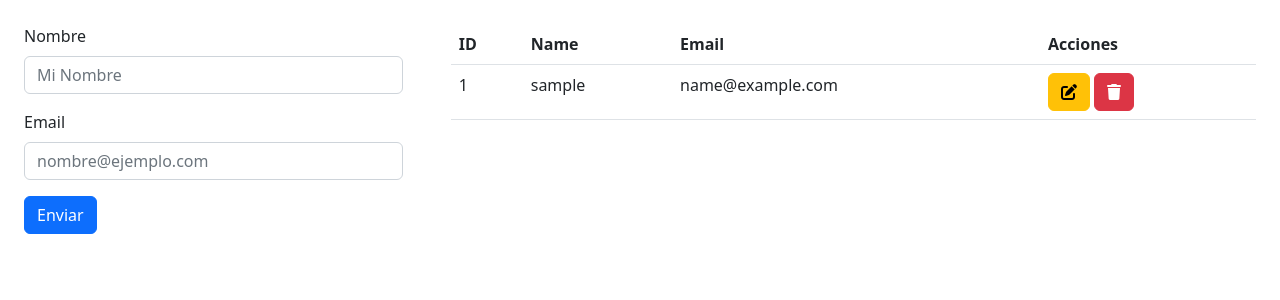
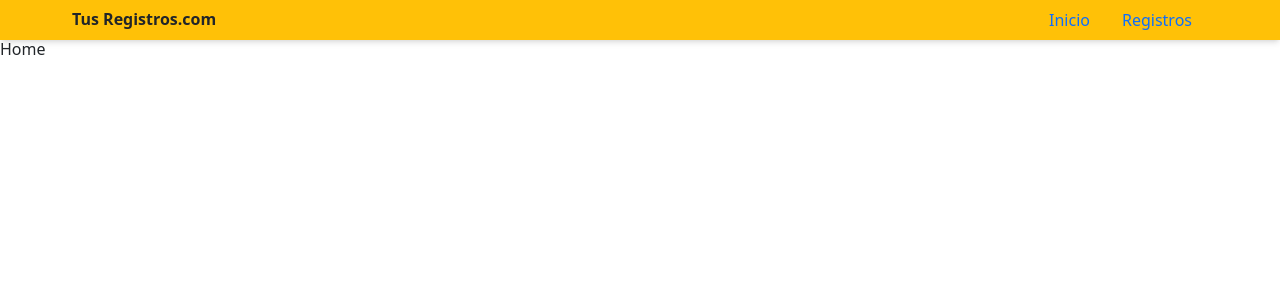
Before and after one commit to manuelperezdearce/control-de-horarios, a PHP site: page / in a window 1280 px wide. Shown: the top 300 px of the page. Run offline with PHP 8.4, Linux system fonts and the light colour scheme; tables that the repository leaves empty or names only in its code hold one stand-in row (values such as "Sample post"); some libraries are stand-ins or nearby versions.

Commit message:
F:CRUD controller added

```diff
--- /dev/null
+++ b/components/botonNuevoRegistro.php
@@ -0,0 +1,3 @@
+<button class="btn btn-sucess">
+    Nuevo Registro
+</button>
--- a/components/formularioRegistro.php
+++ b/components/formularioRegistro.php
@@ -1,14 +1,14 @@
-<form action="../modelo/crearRegistro.php" method="post">
+<form class="max-w-md mx-auto" action="../controlador/crearRegistro.php" method="post">
     <div class="mb-3">
         <label name="user_name" for="nameForm" class="form-label">Nombre</label>
-        <input type="text" class="form-control" id="nameForm" placeholder="Mi Nombre">
+        <input name="user_name" type="text" class="form-control" id="nameForm" placeholder="Mi Nombre">
     </div>
     <div class="mb-3">
         <label name="user_email" for="emailForm" class="form-label">Email</label>
-        <input type="email" class="form-control" id="emailForm" placeholder="nombre@ejemplo.com">
+        <input name="user_email" type="email" class="form-control" id="emailForm" placeholder="nombre@ejemplo.com">
     </div>
     <button
         type="submit"
         class="btn btn-primary"
-        role="button">Enviar</button>
+        role="button">Registrar</button>
 </form>
--- /dev/null
+++ b/components/head.php
@@ -0,0 +1,14 @@
+<!DOCTYPE html>
+<html lang="es">
+
+<head>
+    <meta charset="UTF-8">
+    <meta name="viewport" content="width=device-width, initial-scale=1.0">
+    <!-- CDNBootstrap -->
+    <link rel="stylesheet" href="https://cdn.jsdelivr.net/npm/bootstrap@5.2.3/dist/css/bootstrap.min.css">
+    <!-- Font Awesome -->
+    <link rel="stylesheet" href="https://cdnjs.cloudflare.com/ajax/libs/font-awesome/6.6.0/css/all.min.css">
+    <!-- TailwindCSS CDN -->
+    <script src="https://cdn.tailwindcss.com"></script>
+    <title>Tus Registros.com</title>
+</head>
--- /dev/null
+++ b/components/header.php
@@ -0,0 +1,9 @@
+<header class="bg-warning shadow-md">
+    <nav class="flex justify-between items-center max-w-[1200px] mx-auto px-8">
+        <h1 class="font-black">Tus Registros.com</h1>
+        <ul class="nav  flex justify-end">
+            <li><a class="nav-link active" href="index.php?page=home">Inicio</a></li>
+            <li><a class="nav-link active" href="index.php?page=registros">Registros</a></li>
+        </ul>
+    </nav>
+</header>
--- a/components/tablaRegistros.php
+++ b/components/tablaRegistros.php
@@ -1,35 +1,73 @@
+<?php
+
+
+
+function getData()
+{
+
+    include_once('./controlador/conexion.php');
+
+    $sql = "SELECT * FROM reports_db.reports";
+    $res = $conexion->query($sql);
+
+    if ($res === false) {
+        die("Error en la consulta: " . $conexion->error);
+    }
+    $data = [];
+
+    if ($res->num_rows > 0) {
+        while ($row = $res->fetch_assoc()) {
+            $data[] = $row;
+        }
+    }
+    return $data;
+}
+$registros = getData();
+?>
+
+
 <div class="table-responsive">
-    <table class="table">
+    <table class="table ">
         <thead>
-            <tr>
+            <tr class="bg-secondary">
                 <th scope="col">ID</th>
                 <th scope="col">Name</th>
                 <th scope="col">Email</th>
+                <th scope="col">Creado</th>
+                <th scope="col">Última actualización</th>
                 <th scope="col">Acciones</th>
             </tr>
         </thead>
         <tbody>
             <?php foreach ($registros as $registro) { ?>
-                <tr class="">
+                <tr>
                     <td scope="row"><?= $registro["report_id"] ?></td>
-                    <td><?= $registro["user_name"] ?></td>
-                    <td><?= $registro["user_email"] ?></td>
+                    <td scope="row"><?= $registro["user_name"] ?></td>
+                    <td scope="row"><?= $registro["user_email"] ?></td>
+                    <td scope="row"><?= $registro["create_at"] ?></td>
+                    <td scope="row"><?= $registro["updated_at"] ?></td>
+
                     <td class="">
                         <a class="btn btn-warning" href="" data-bs-toggle="modal"
-                            data-bs-target="#modalId"><i class="fa-solid fa-pen-to-square"></i></a>
-                        <a class="btn btn-danger" href=""><i class="fa-solid fa-trash"></i></a>
+                            data-bs-target="<?= "#modal" . $registro["report_id"] ?>"><i class="fa-solid fa-pen-to-square"></i></a>
+                        <!-- Formulario para eliminar -->
+                        <form action="./controlador/eliminarRegistro.php" method="post" style="display:inline;">
+                            <input type="hidden" name="report_id" value="<?= htmlspecialchars($registro['report_id']) ?>">
+                            <input type="hidden" name="csrf_token" value="<?= htmlspecialchars($_SESSION['csrf_token']) ?>">
+                            <button type="submit" class="btn btn-danger" onclick="return confirm('¿Estás seguro de que deseas eliminar este registro?');">
+                                <i class="fa-solid fa-trash"></i>
+                            </button>
+                        </form>
                     </td>
                 </tr>
 
                 <!-- Modal Body -->
-                <!-- if you want to close by clicking outside the modal, delete the last endpoint:data-bs-backdrop and data-bs-keyboard -->
                 <div
                     class="modal fade"
-                    id="modalId"
+                    id="<?= "modal" . $registro["report_id"] ?>"
                     tabindex="-1"
                     data-bs-backdrop="static"
                     data-bs-keyboard="false"
-
                     role="dialog"
                     aria-labelledby="modalTitleId"
                     aria-hidden="true">
@@ -48,14 +86,15 @@
                                     aria-label="Close"></button>
                             </div>
                             <div class="modal-body">
-                                <form action="" method="post">
+                                <form action="../controlador/editarRegistro.php" method="post">
+                                    <input type="hidden" name="report_id" value="<?= $registro["report_id"] ?>">
                                     <div class="mb-3">
-                                        <label name="user_name" for="nameForm" class="form-label">Nombre</label>
-                                        <input type="text" class="form-control" id="nameForm" value=<?= $registro["user_name"] ?>>
+                                        <label for="nameForm" class="form-label">Nombre</label>
+                                        <input type="text" class="form-control" id="nameForm" name="user_name" value="<?= $registro["user_name"] ?>">
                                     </div>
                                     <div class="mb-3">
-                                        <label name="user_email" for="emailForm" class="form-label">Email</label>
-                                        <input type="email" class="form-control" id="emailForm" value=<?= $registro["user_email"] ?>>
+                                        <label for="emailForm" class="form-label">Email</label>
+                                        <input type="email" class="form-control" id="emailForm" name="user_email" value="<?= $registro["user_email"] ?>">
                                     </div>
                                     <button
                                         type="submit"
--- /dev/null
+++ b/controlador/homeController.php
@@ -0,0 +1,5 @@
+<?php
+function home()
+{
+    include './pages/home.php';
+}
--- /dev/null
+++ b/controlador/registrosController.php
@@ -0,0 +1,5 @@
+<?php
+function registros()
+{
+    include './pages/registros.php';
+}
--- /dev/null
+++ b/controlador/searchbarController.php
@@ -0,0 +1,5 @@
+<?php
+function registros()
+{
+    include './components/searchbar.php';
+}
--- a/index.php
+++ b/index.php
@@ -1,57 +1,26 @@
-<?php
-
-include_once("./modelo/conexion.php");
-
-
-function getData()
-{
-    global $conexion;
-    $sql = "SELECT * FROM reports_db.reports";
-    $res = $conexion->query($sql);
-
-    if ($res === false) {
-        die("Error en la consulta: " . $conexion->error);
-    }
-    $data = [];
-
-    if ($res->num_rows > 0) {
-        while ($row = $res->fetch_assoc()) {
-            $data[] = $row;
-        }
-    }
-    return $data;
-}
-$registros = getData();
-?>
-
-
-
-<!DOCTYPE html>
-<html lang="es">
-
-<head>
-    <meta charset="UTF-8">
-    <meta name="viewport" content="width=device-width, initial-scale=1.0">
-    <!-- CDNBootstrap -->
-    <link rel="stylesheet" href="https://cdn.jsdelivr.net/npm/bootstrap@5.2.3/dist/css/bootstrap.min.css">
-    <!-- Font Awesome -->
-    <link rel="stylesheet" href="https://cdnjs.cloudflare.com/ajax/libs/font-awesome/6.6.0/css/all.min.css">
-    <title>CRUD en PHP y MySQL</title>
-</head>
+<?php include("./components/head.php"); ?>
 
 <body>
-    <main class="d-flex flex-wrap">
-        <section class="p-4 col-12 col-md-4">
-            <?php if (isset($_GET['status']) && $_GET['status'] === 'success'): ?>
-                <div class="alert alert-success" role="alert">
-                    Registro creado exitosamente.
-                </div>
-            <?php endif; ?>
-            <?php include("./components/formularioRegistro.php"); ?>
-        </section>
-        <section class="p-4 col-12 col-md-8">
-            <?php include("./components/tablaRegistros.php"); ?>
-        </section>
+    <?php include("./components/header.php"); ?>
+    <main class="d-flex flex-wrap relative">
+        <?php
+
+        // Obtener la página solicitada desde la URL, por ejemplo, ?page=about
+        $page = isset($_GET['page']) ? $_GET['page'] : 'home';
+
+        // Ruteo básico
+        switch ($page) {
+            case 'registros':
+                include_once 'controlador/registrosController.php';
+                registros();
+                break;
+            case 'home':
+            default:
+                include_once 'controlador/homeController.php';
+                home();
+                break;
+        }
+        ?>
     </main>
     <!-- JavaScript Bootstrap -->
     <script src="https://cdn.jsdelivr.net/npm/bootstrap@5.2.3/dist/js/bootstrap.bundle.min.js"></script>
--- /dev/null
+++ b/pages/home.php
@@ -0,0 +1,3 @@
+<main class="d-flex flex-wrap relative">
+    <h1>Home</h1>
+</main>
--- /dev/null
+++ b/pages/registros.php
@@ -0,0 +1,6 @@
+<section class="p-4 w-full">
+    <?php include("./components/formularioRegistro.php"); ?>
+</section>
+<section class="p-4 mx-auto w-full">
+    <?php include("./components/tablaRegistros.php"); ?>
+</section>
```
Also changed, not shown: components/searchbar.php (added, +11 -0 lines), controlador/crearRegistro.php (added, +20 -0 lines), controlador/editarRegistro.php (added, +24 -0 lines), controlador/eliminarRegistro.php (added, +23 -0 lines), modelo/crearRegistro.php (deleted, +0 -19 lines), controlador/conexion.php (renamed from modelo/conexion.php).
